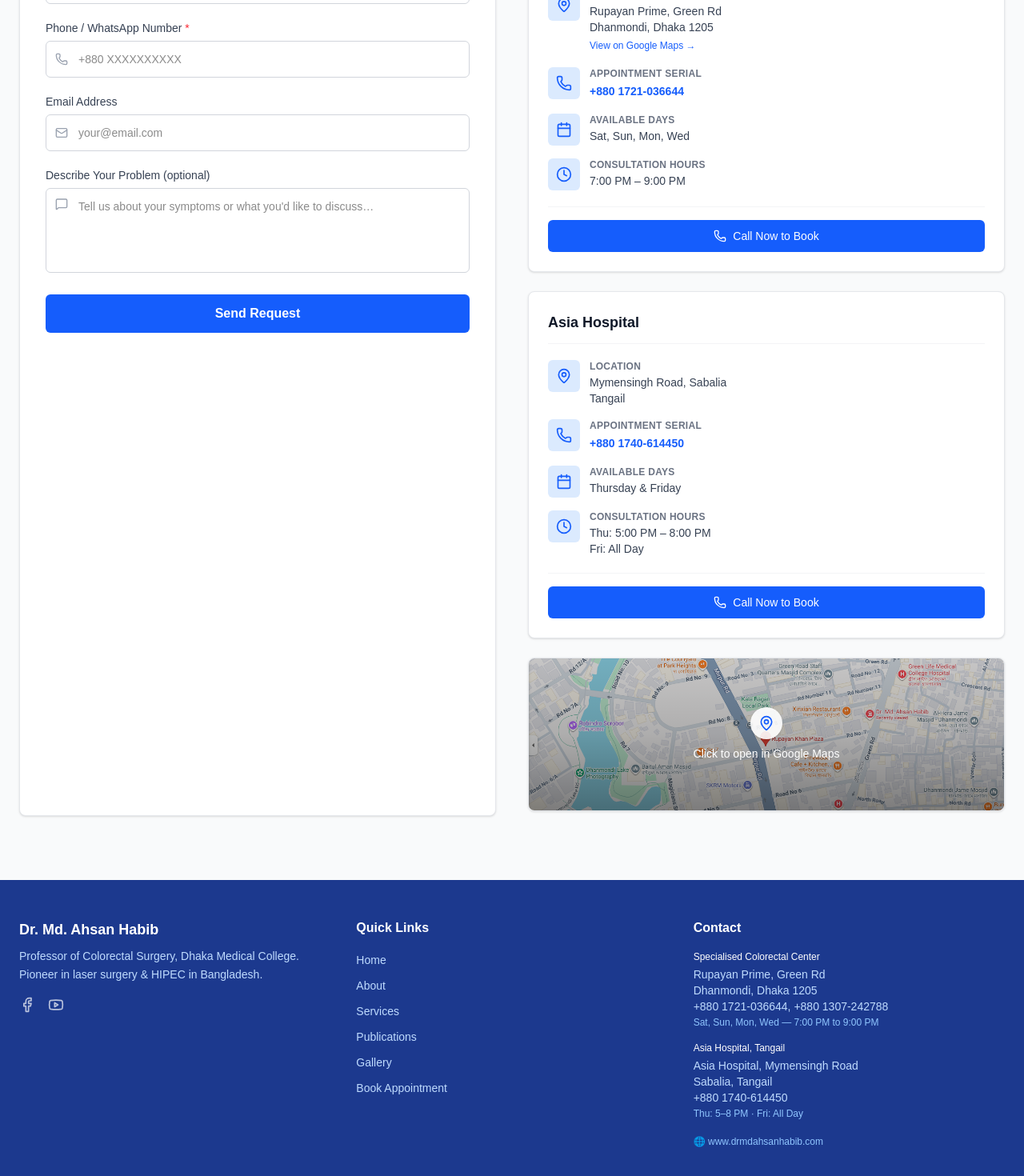
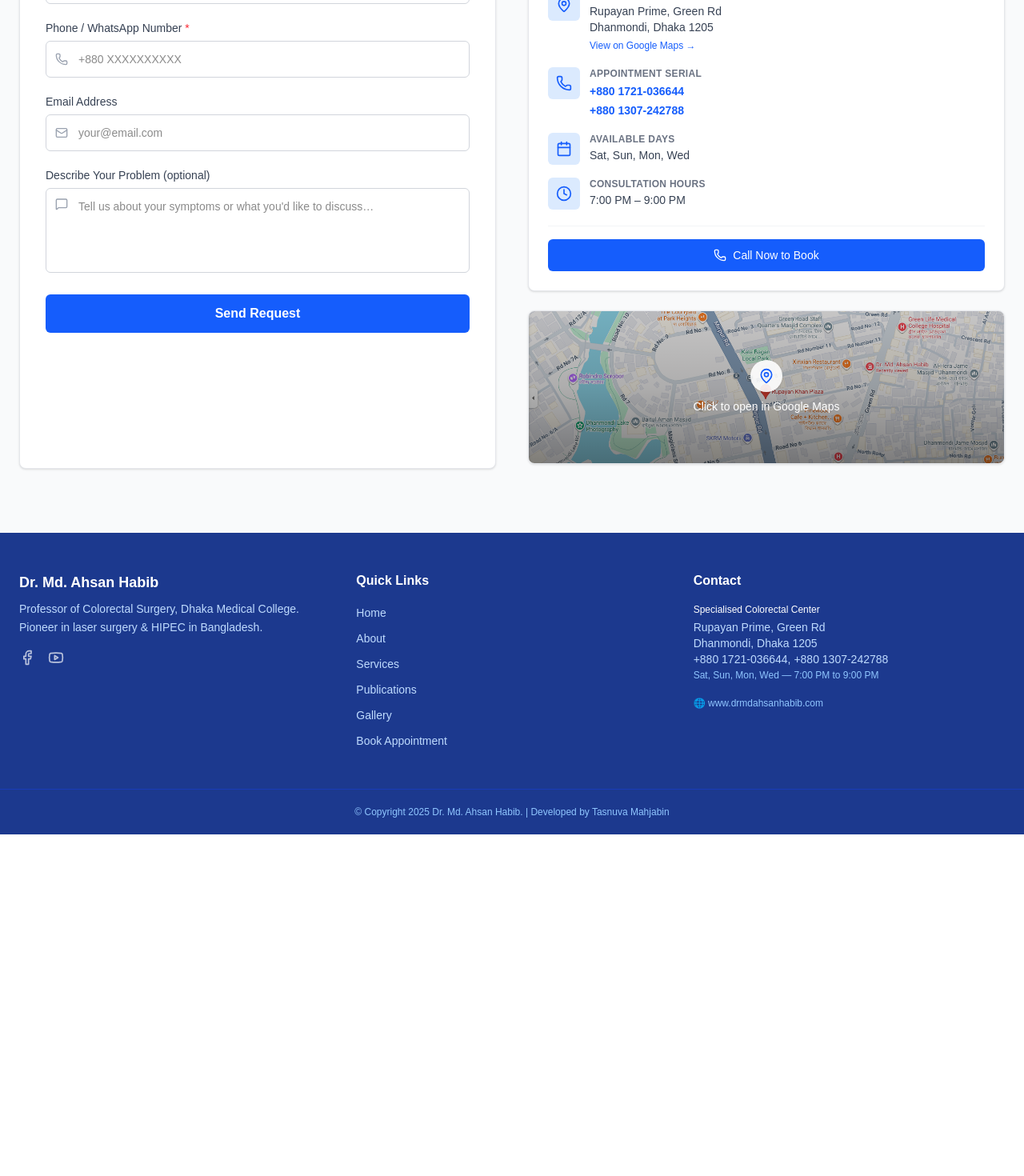
Before and after one commit to Ittesami/doctor, a Next.js app: page /appointment in a window 1280 px wide. Shown: the part 480-1950 px from the top of the page at 80% size. After the commit the page ends 1523 px from the top, so only its background shows below. Built offline with nearby package versions, Linux system fonts and the light colour scheme; a web font is replaced by a local one.

Commit message:
ui fixes

```diff
--- a/app/appointment/page.js
+++ b/app/appointment/page.js
@@ -170,6 +170,13 @@ export default function AppointmentPage() {
             >
               {phone}
             </a>
+              <br />
+            <a
+              href={`tel:${phone1.replace(/\s|-/g, "")}`}
+              className="text-blue-600 font-semibold hover:underline text-sm"
+            >
+              {phone1}
+            </a>
           </div>
         </div>
 
@@ -319,13 +326,13 @@ export default function AppointmentPage() {
               />
 
               {/* Chamber 2 — Asia Hospital, Tangail */}
-              <ChamberCard
+              {/* <ChamberCard
                 name={t.chamber2Name}
                 address={t.chamber2Address}
                 days={t.chamber2Days}
                 hours={t.chamber2Hours}
                 phone={t.chamber2Phone}
-              />
+              /> */}
 
               {/* Map thumbnail for Dhanmondi */}
               <button
--- a/components/Footer.js
+++ b/components/Footer.js
@@ -20,14 +20,10 @@ export default function Footer() {
       appointment: "Book Appointment",
       contact: "Contact",
       chamber1Name: "Specialised Colorectal Center",
-      chamber2Name: "Asia Hospital, Tangail",
       address: "Rupayan Prime, Green Rd\nDhanmondi, Dhaka 1205",
       phone: "+880 1721-036644",
       phone1: "+880 1307-242788",
       hours: "Sat, Sun, Mon, Wed — 7:00 PM to 9:00 PM",
-      address2: "Asia Hospital, Mymensingh Road\nSabalia, Tangail",
-      phone2: "+880 1740-614450",
-      hours2: "Thu: 5–8 PM · Fri: All Day",
       website: "www.drmdahsanhabib.com",
     },
     bn: {
@@ -134,12 +130,12 @@ export default function Footer() {
                 <p className="text-blue-300 text-xs mt-0.5">{t.hours}</p>
               </div>
               {/* Chamber 2 */}
-              <div>
+              {/* <div>
                 <p className="text-white font-medium text-xs mb-1">{t.chamber2Name || "Asia Hospital, Tangail"}</p>
                 <p className="whitespace-pre-line">{t.address2}</p>
                 <a href="tel:+8801740614450" className="hover:text-white transition-colors">{t.phone2}</a>
                 <p className="text-blue-300 text-xs mt-0.5">{t.hours2}</p>
-              </div>
+              </div> */}
               {/* Website */}
               <div>
                 <a
```
